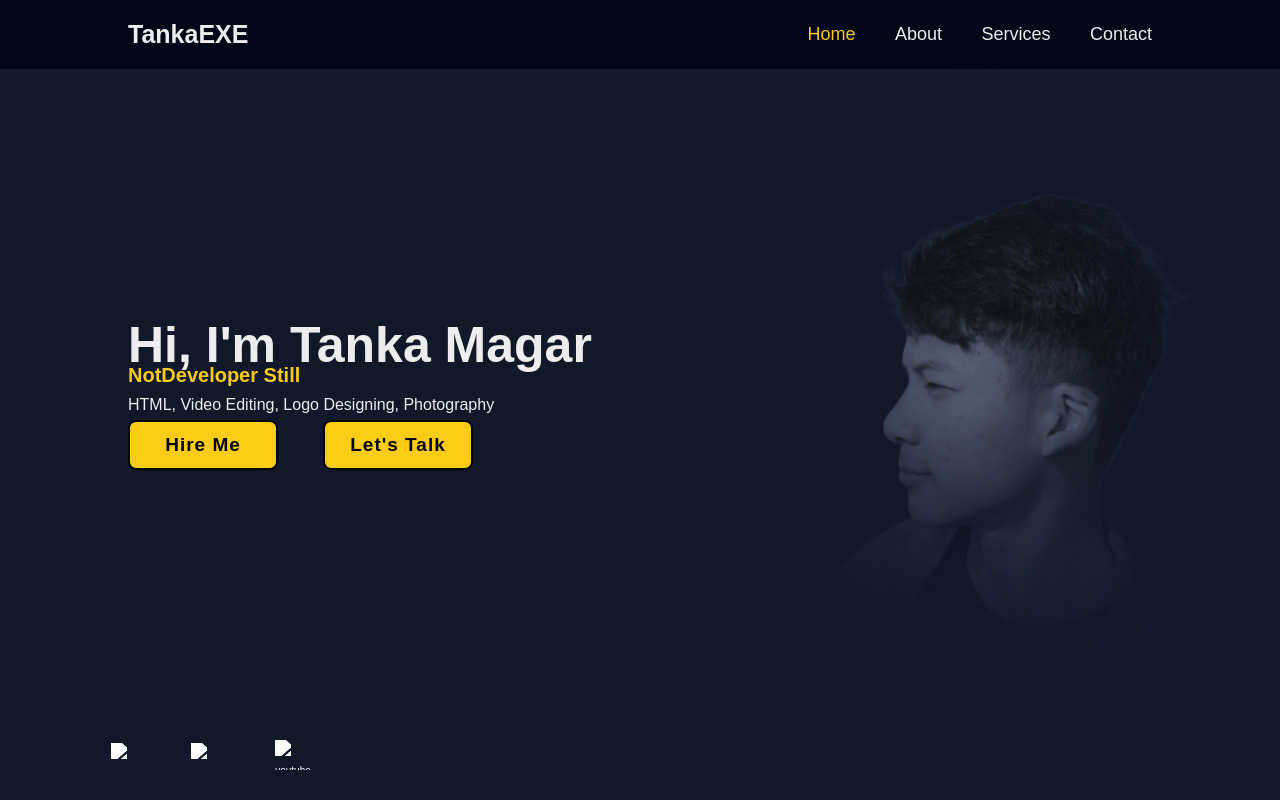
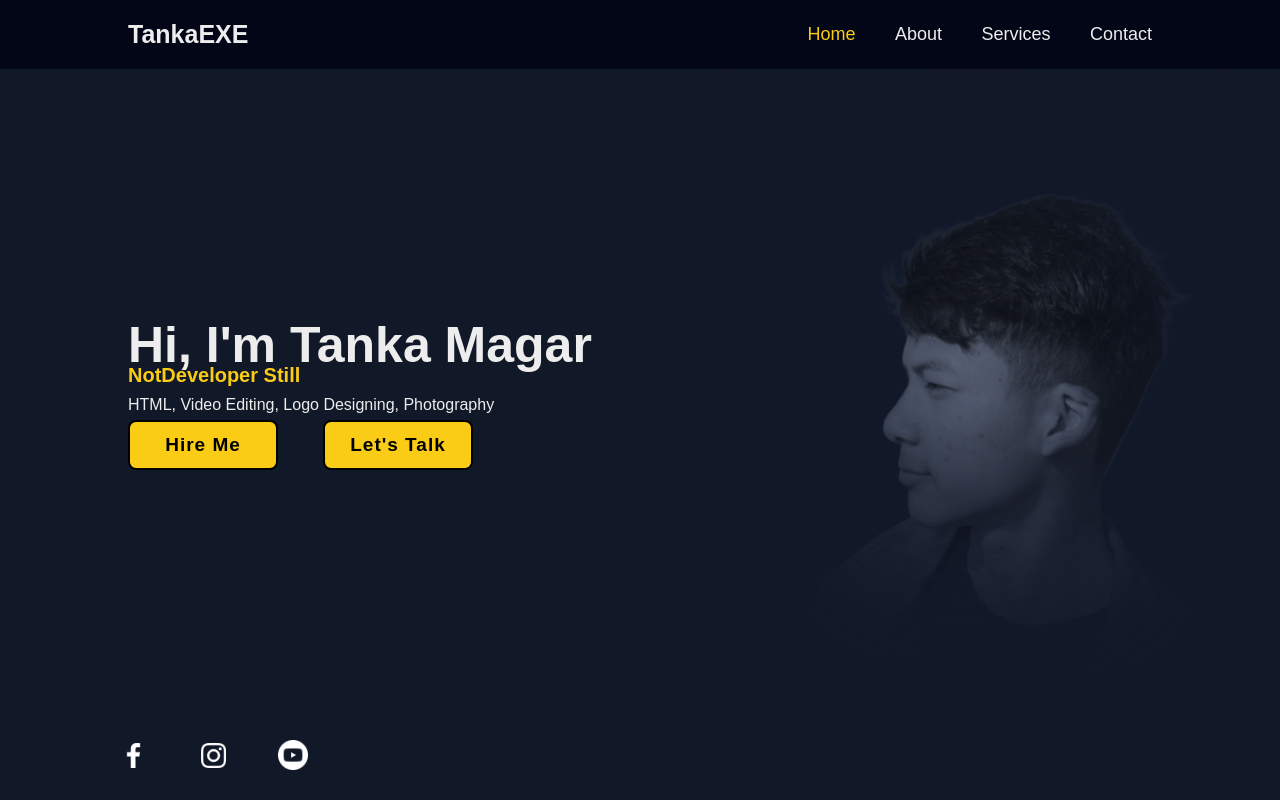
Before and after one commit to tankadai/portfolio, a plain HTML site: page index.html in a window 1280 px wide. Drawn offline with Linux system fonts and the light colour scheme; files whose address does not match are found by name.

Commit message:
Update index.html

```diff
--- a/index.html
+++ b/index.html
@@ -29,13 +29,13 @@
         </div>
         <div class="home-sci">
             <a href="https://www.facebook.com/tankamagar4"id="onee">
-                <img src=".2fb.png" alt="Facebook" height="25px">
+                <img src="2fb.png" alt="Facebook" height="25px">
               </a>
               <a href="https://www.instagram.com/tanka.exe"id="onef">
-                <img src="../CLASSROOM/2ig.png" alt="Instagram" height="25px">
+                <img src="2ig.png" alt="Instagram" height="25px">
               </a>
               <a href="https://www.youtube.com/channel/UCzZU3G7HihC3LgqtNV9DZPA">
-                <img src="../CLASSROOM/2yt.png" alt="youtube" height="30px"id="oneg">
+                <img src="2yt.png" alt="youtube" height="30px"id="oneg">
               </a>
         </div>
     </section>
```
